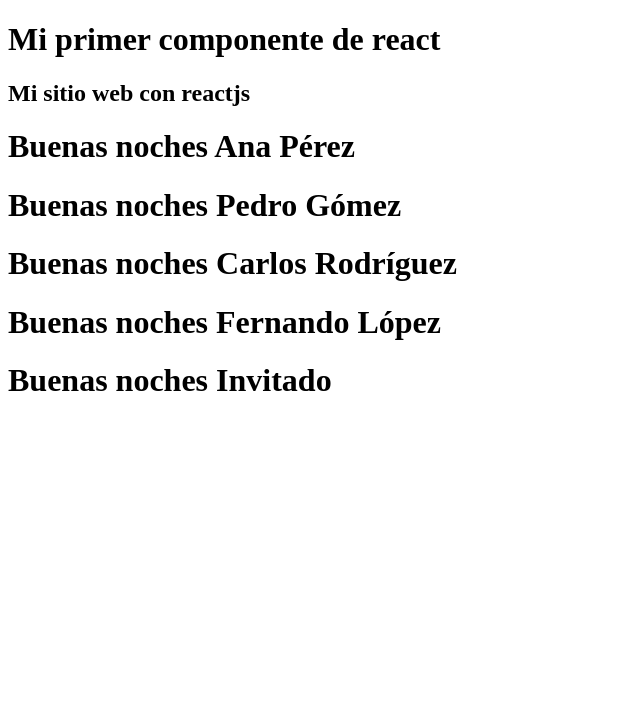
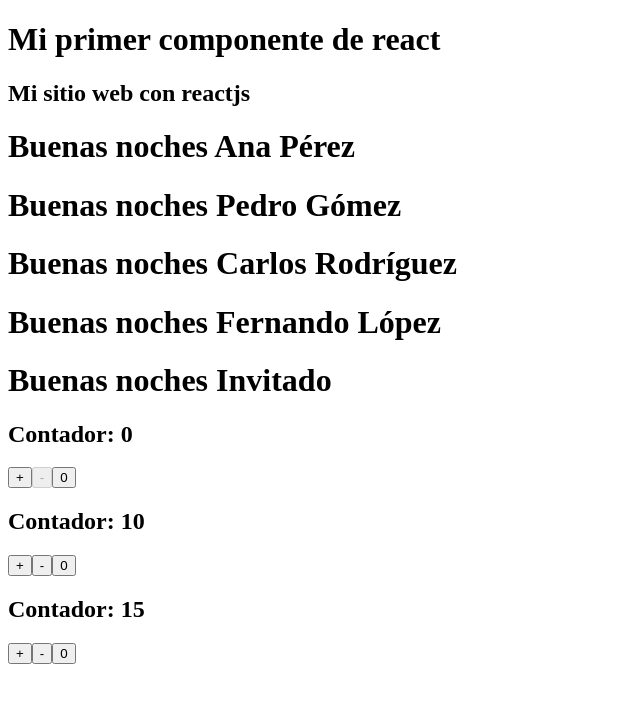
Before and after one commit to amoraga-bit/website, a React (Vite) app: page / in a window 1280 px wide. Shown: the top 702 px of the page, without its empty margins (0-640 px from the left). Built offline with nearby package versions, Linux system fonts and the light colour scheme.

Commit message:
Agregado componente contador!!!

```diff
--- a/src/App.jsx
+++ b/src/App.jsx
@@ -1,4 +1,5 @@
 import Greeting from './component/Greeting.jsx';
+import Counter from './component/Counter.jsx';
 
 const App = () => {
 return (
@@ -10,6 +11,9 @@ return (
     <Greeting name="Carlos" lastname="Rodríguez" />
     <Greeting name="Fernando" lastname="López" />
     <Greeting />
+    <Counter counter />
+    <Counter initCounter={10} />
+    <Counter initCounter={15} />
 
   </>
 )
--- /dev/null
+++ b/src/component/Counter.jsx
@@ -0,0 +1,24 @@
+import {useState} from "react";
+const Counter = ({initCounter = 0}) => {
+    const [counter, setCounter] = useState(initCounter);
+    const increment = () => {
+        setCounter(counter + 1);
+    }
+    const decrement = () => {
+        setCounter(counter - 1);
+    }
+
+    const reset = () => {
+        setCounter(0);
+    }
+
+    return (
+        <section>
+            <h1>Contador: {counter} </h1>
+            <button onClick={increment}>+</button>
+            <button onClick={decrement} disabled={counter === 0}>-</button>
+            <button onClick={reset}>0</button>
+        </section>
+    )
+}
+export default Counter;
```
